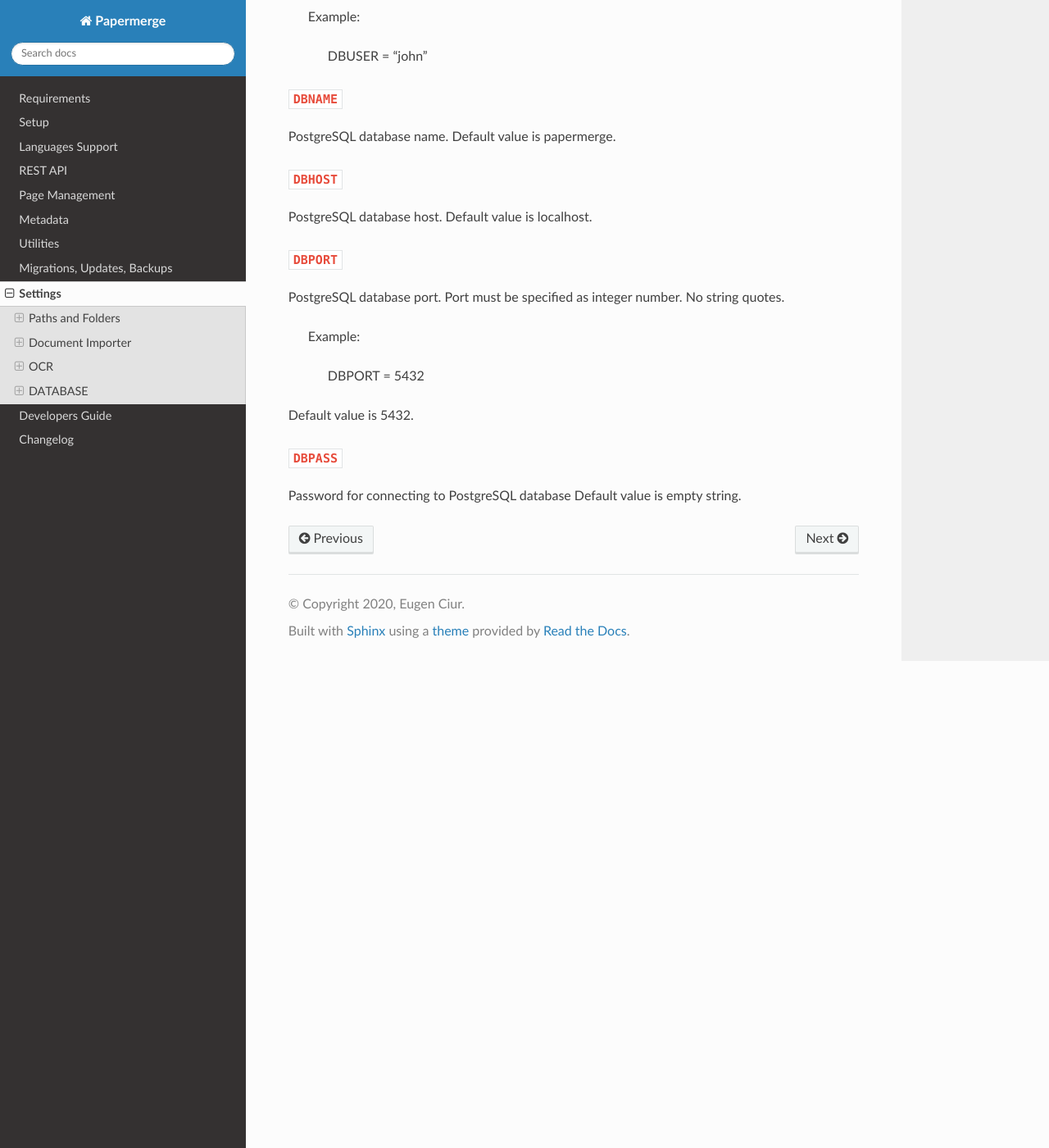
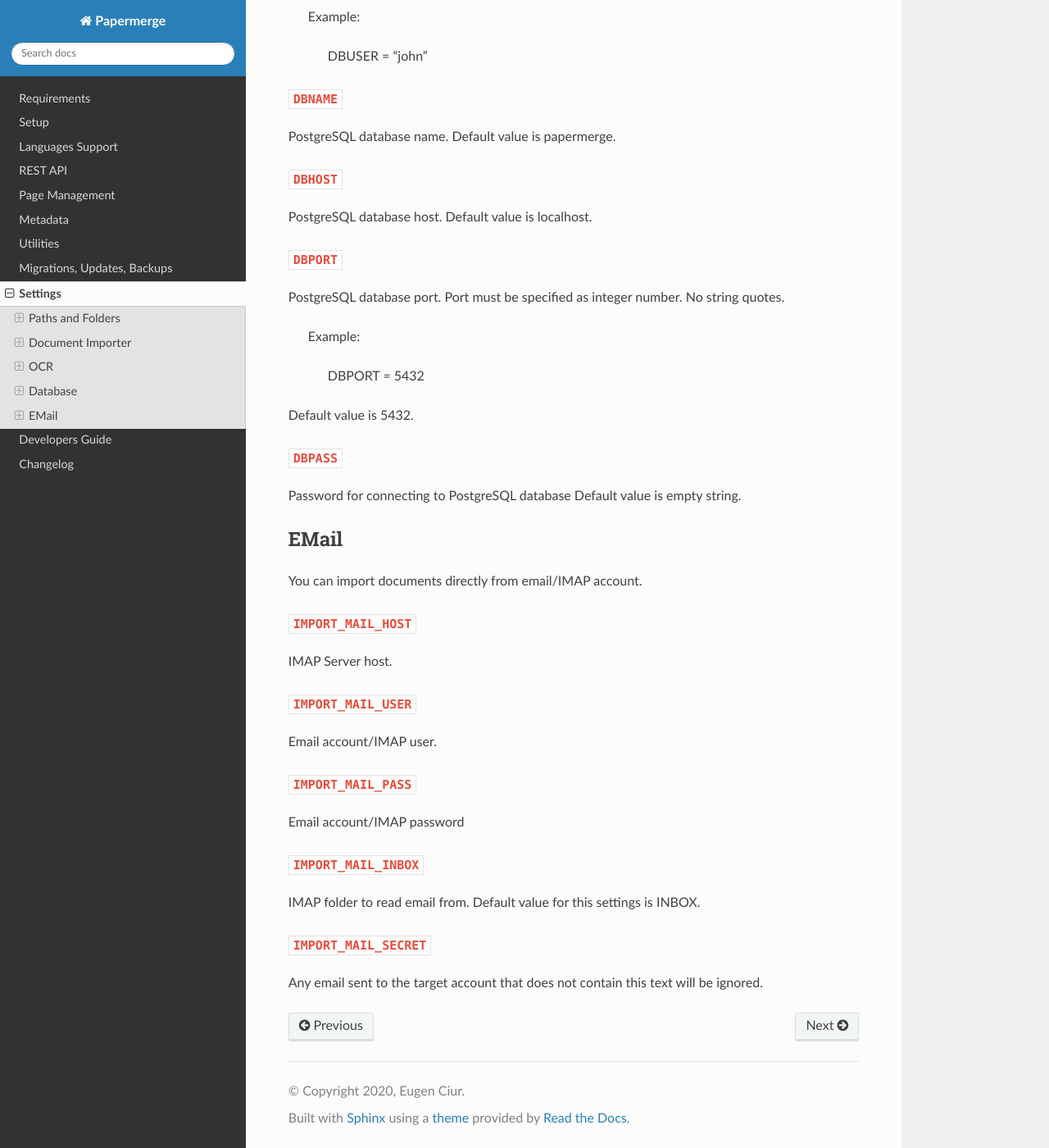
Before and after one commit to ciur/papermerge, a Sphinx documentation site: the page built from docs/source/settings.rst, in a window 1280 px wide and 1400 px high, scrolled down 3330 px. Shown: the whole window at 82% size. Built offline with Sphinx 7.4.7 and the Read the Docs theme 2.0.0, drawn with Linux system fonts in a browser that asks for light colours.

Commit message:
Update documentation. Mark 1.3.0 as latest release.

```diff
--- a/docs/source/settings.rst
+++ b/docs/source/settings.rst
@@ -203,3 +204,38 @@
 
 Password for connecting to PostgreSQL database
 Default value is empty string.
+
+.. _settings_email:
+
+EMail
+#######
+
+You can import documents directly from email/IMAP account.
+
+``IMPORT_MAIL_HOST``
+~~~~~~~~~~~~~~~~~~~~~
+
+IMAP Server host.
+
+
+``IMPORT_MAIL_USER``
+~~~~~~~~~~~~~~~~~~~~~
+
+Email account/IMAP user.
+
+
+``IMPORT_MAIL_PASS``
+~~~~~~~~~~~~~~~~~~~~~~
+
+Email account/IMAP password
+
+``IMPORT_MAIL_INBOX``
+~~~~~~~~~~~~~~~~~~~~~~~~~~~
+
+IMAP folder to read email from.
+Default value for this settings is INBOX.
+
+``IMPORT_MAIL_SECRET``
+~~~~~~~~~~~~~~~~~~~~~~~~~~
+
+Any email sent to the target account that does not contain this text will be ignored.
--- a/docs/source/setup/systemd.rst
+++ b/docs/source/setup/systemd.rst
@@ -27,7 +27,7 @@
 
 Clone main papermerge project::
 
-    git clone https://github.com/ciur/papermerge papermerge-proj
+    git clone --depth 1 --branch v1.3.0  https://github.com/ciur/papermerge papermerge-proj
 
 Create python's virtual environment .env::
 
--- a/docs/source/utilities.rst
+++ b/docs/source/utilities.rst
@@ -21,7 +21,7 @@
 Worker
 #######
 
-Performs documents OCR.
+Most important task of the built-in worker is to perform documents' OCR. Also, if :ref:`settings_email` settings are defined (at least email host and email user) - will import periodically (once in 30 seconds), documents from specified email account. Similarly if :ref:`importer_dir` is defined - every 30 seconds - will fetch documents from specified directory.
 
 Command to run::
 
```
Also changed, not shown: other parts of docs/source/settings.rst (+2 -1 lines), docs/source/setup/download.rst (+4 -4 lines), 2 other files.
